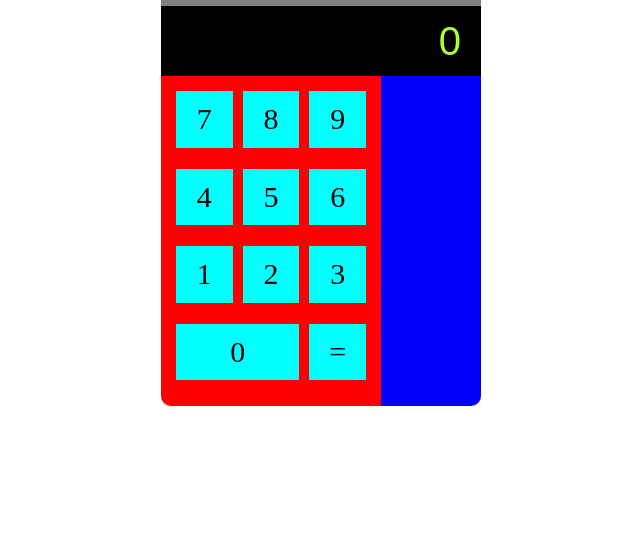
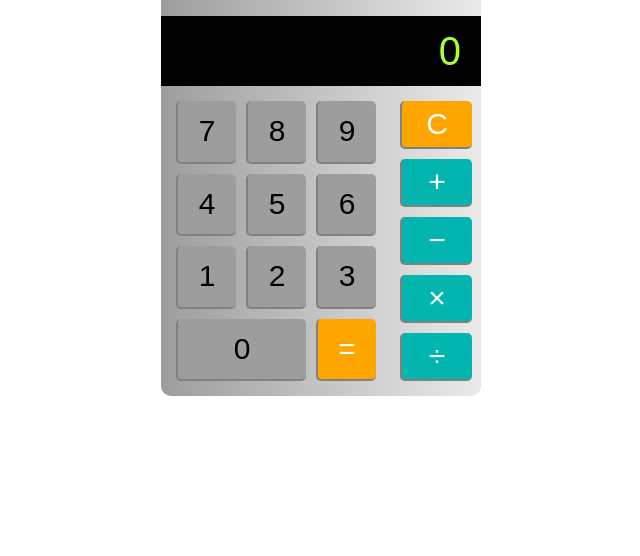
Before and after one commit to RiccardoTolusso/htmlcss-simple-calculator, a plain HTML site: page index.html in a window 1280 px wide. Shown: the part 244-800 px from the top of the page, without its empty margins (319-959 px from the left). Drawn offline with Linux system fonts and the light colour scheme; a web font is replaced by a local one.

Commit message:
[UPD] added some styling snd created the commands right column
END OF EXERCISE

```diff
--- a/css/style.css
+++ b/css/style.css
@@ -26,11 +26,17 @@
     flex-wrap: wrap;
 }
 
-.row-reverse{
+.f-row-reverse{
     flex-direction: row-reverse;
 }
 
+.f-col{
+    flex-direction: column;
+}
 
+.justify-between{
+    justify-content: space-between;
+}
 /* FINE CLASSI*/
 
 main{
@@ -40,17 +46,17 @@ main{
 
 /* INIZIO CALCOLATRICE */
 .calculator{
-    background-color: lightgray;
+    background: linear-gradient(0.25turn, #9d9d9d, #ebeaea);
     width: 320px;
-    height: 500px;
     border-radius: 10px;
     overflow: hidden;
+    font-family: "Zen Dots", sans-serif;
+    font-weight: 100;
+    font-style: normal;
 }
 
 .model{
     height: 100px;
-    background-color: gray;
-    font-family: sans-serif; /* TODO cercare font simile al mokup */
 }
 
 .display{
@@ -65,35 +71,57 @@ main{
 }
 
 /* INIZIO BUTTONS */
-
+.number, .click{
+    border-radius: 5px;
+    border-bottom: 2px solid gray;
+    border-left: 2px solid gray;
+    text-align: center;
+}
 /* INIZIO NUMPAD */
 
 .numpad{
-    width: 220px;
-    height: 330px;
-    background-color: red;
+    width: 230px;
     padding: 10px;
 }
 .number{
-    width: calc(170px/3);
-    height: calc(170px/3);
+    width: 60px;
     margin: 5px;
     background-color: aqua;
-    text-align: center;
-    line-height: calc(170px/3);
     font-size: 30px;
+    background-color: #9d9d9d;
+    line-height: 60px;
 }
 
 .number.zero{
-    width: calc(370px/3);
+    width: 130px;
     order: 1;
 }
 /* FINE NUMPAD*/
 
 .commands{
-    width: 100px;
-    height: 330px;
-    background-color: blue;
+    width: 90px;
+    padding: 15px 0px 5px 0px;
+}
+
+.click{
+    width: 80%;
+    height: 20%;
+    margin-bottom: 10px;
+    background-color: rgb(3, 181, 175);
+    line-height: calc(230px/5);
+    font-size: 30px;
+}
+
+.white-txt{
+    color: #fff;
+}
+
+.orange {
+    background-color: orange;
+}
+
+.light-blue {
+    background-color: lightblue;
 }
 
 /* FINE BUTTONS */
--- a/index.html
+++ b/index.html
@@ -4,6 +4,9 @@
     <meta charset="UTF-8">
     <meta name="viewport" content="width=device-width, initial-scale=1.0">
     <link href="https://fonts.cdnfonts.com/css/seven-segment" rel="stylesheet">
+    <link rel="preconnect" href="https://fonts.googleapis.com">
+<link rel="preconnect" href="https://fonts.gstatic.com" crossorigin>
+<link href="https://fonts.googleapis.com/css2?family=Zen+Dots&display=swap" rel="stylesheet">
     <link rel="stylesheet" href="./css/style.css">
     <title>CALCULATOR- BOOSIO</title>
 </head>
@@ -17,7 +20,7 @@
                 <span>0</span>
             </div>
             <div class="buttons d-flex">
-                <div class="numpad d-flex f-wrap row-reverse">
+                <div class="numpad d-flex f-wrap f-row-reverse">
                     <div class="number">9</div>
                     <div class="number">8</div>
                     <div class="number">7</div>
@@ -28,10 +31,14 @@
                     <div class="number">2</div>
                     <div class="number">1</div>
                     <div class="number zero">0</div>
-                    <div class="number">=</div>
+                    <div class="number orange white-txt">=</div>
                 </div>
-                <div class="commands">
-
+                <div class="commands d-flex f-col align-center justify-between">
+                    <div class="click orange white-txt">C</div>
+                    <div class="click white-txt">&plus;</div>
+                    <div class="click white-txt">&minus;</div>
+                    <div class="click white-txt">&times;</div>
+                    <div class="click white-txt">&div;</div>
                 </div>
             </div>
         </div>
```
